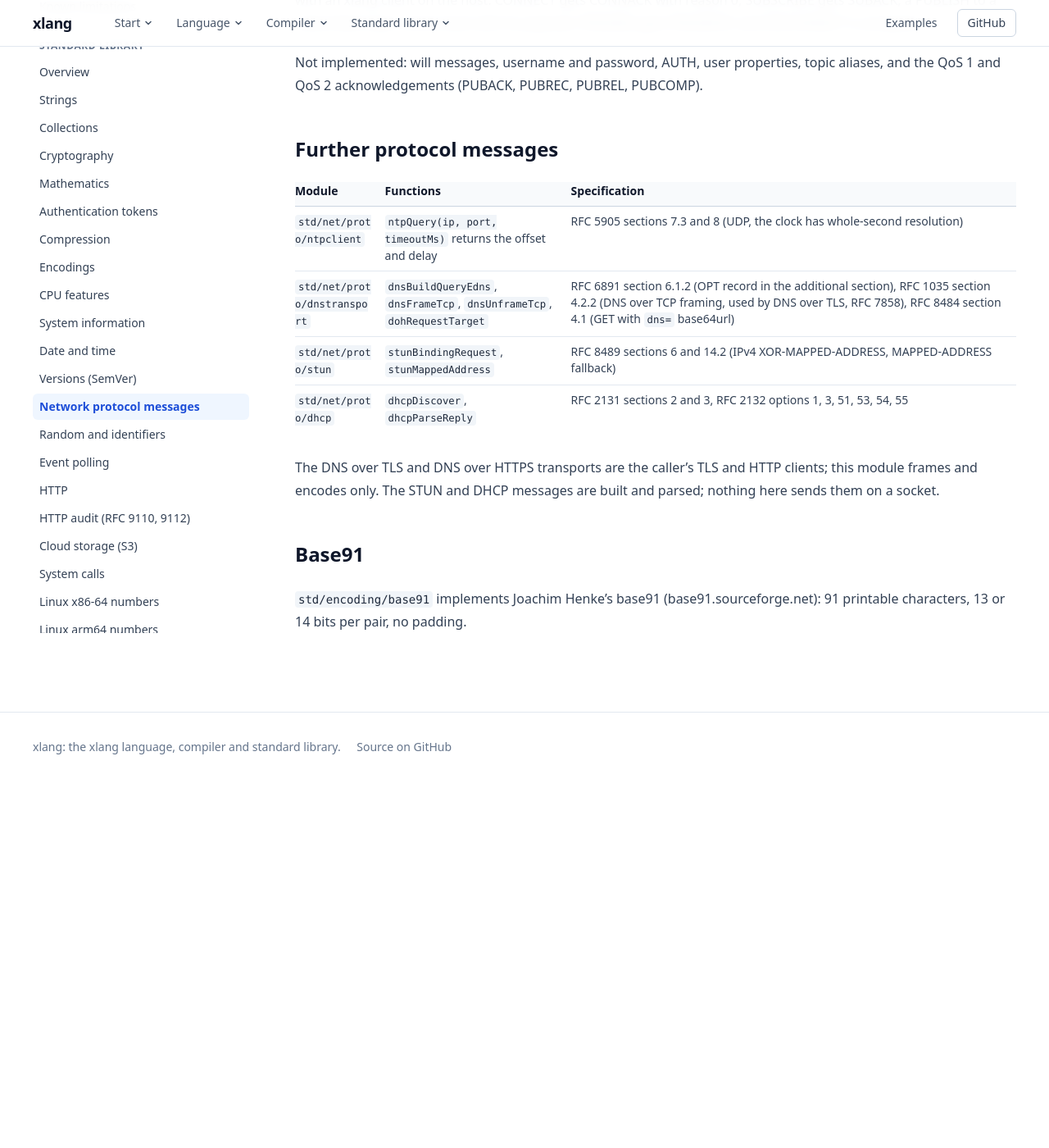
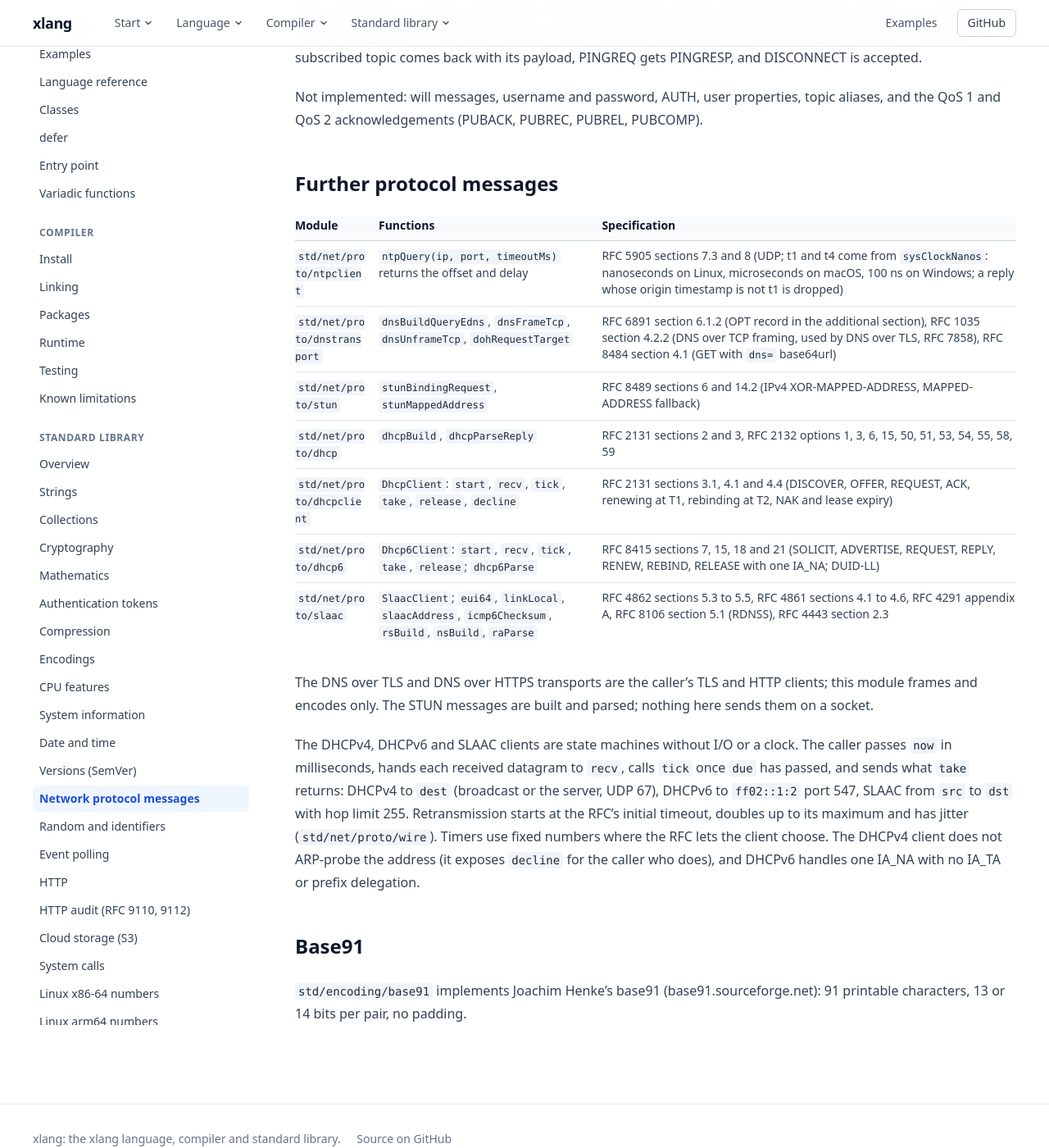
Before and after one commit to hasirciogluhq/xlang, a Jekyll site: the page built from docs/std/protocols.md, in a window 1280 px wide and 1400 px high, scrolled down 1445 px. Shown: the whole window at 82% size. Built offline with Jekyll 4.4.1, drawn with Linux system fonts in a browser that asks for light colours; nearby versions of some CDN libraries; our own code applies the rules of GitHub Pages for plain Markdown files; before the commit the page ends 2398 px from its top, so only the background shows below that; some of the changed text lies outside the part shown.

Commit message:
Enhance network protocol support and file metadata handling
- Added support for SLAAC (Stateless Address Autoconfiguration) and DHCPv6 clients, including state machine logic and message handling as per RFC 4862 and RFC 8415.
- Introduced `sysFileInfo` function for retrieving file metadata on Windows, enhancing cross-platform file handling capabilities.
- Updated documentation to reflect new functionalities and limitations in network protocols and file operations.
- Improved existing tests and added new end-to-end tests for SLAAC and file metadata functionalities, ensuring robust validation of features.

These changes enhance the network protocol handling and file metadata retrieval, contributing to better interoperability and usability across platforms.

```diff
--- a/docs/std/protocols.md
+++ b/docs/std/protocols.md
@@ -40,12 +40,17 @@ Not implemented: will messages, username and password, AUTH, user properties, to
 
 | Module | Functions | Specification |
 |---|---|---|
-| `std/net/proto/ntpclient` | `ntpQuery(ip, port, timeoutMs)` returns the offset and delay | RFC 5905 sections 7.3 and 8 (UDP, the clock has whole-second resolution) |
+| `std/net/proto/ntpclient` | `ntpQuery(ip, port, timeoutMs)` returns the offset and delay | RFC 5905 sections 7.3 and 8 (UDP; t1 and t4 come from `sysClockNanos`: nanoseconds on Linux, microseconds on macOS, 100 ns on Windows; a reply whose origin timestamp is not t1 is dropped) |
 | `std/net/proto/dnstransport` | `dnsBuildQueryEdns`, `dnsFrameTcp`, `dnsUnframeTcp`, `dohRequestTarget` | RFC 6891 section 6.1.2 (OPT record in the additional section), RFC 1035 section 4.2.2 (DNS over TCP framing, used by DNS over TLS, RFC 7858), RFC 8484 section 4.1 (GET with `dns=` base64url) |
 | `std/net/proto/stun` | `stunBindingRequest`, `stunMappedAddress` | RFC 8489 sections 6 and 14.2 (IPv4 XOR-MAPPED-ADDRESS, MAPPED-ADDRESS fallback) |
-| `std/net/proto/dhcp` | `dhcpDiscover`, `dhcpParseReply` | RFC 2131 sections 2 and 3, RFC 2132 options 1, 3, 51, 53, 54, 55 |
+| `std/net/proto/dhcp` | `dhcpBuild`, `dhcpParseReply` | RFC 2131 sections 2 and 3, RFC 2132 options 1, 3, 6, 15, 50, 51, 53, 54, 55, 58, 59 |
+| `std/net/proto/dhcpclient` | `DhcpClient`: `start`, `recv`, `tick`, `take`, `release`, `decline` | RFC 2131 sections 3.1, 4.1 and 4.4 (DISCOVER, OFFER, REQUEST, ACK, renewing at T1, rebinding at T2, NAK and lease expiry) |
+| `std/net/proto/dhcp6` | `Dhcp6Client`: `start`, `recv`, `tick`, `take`, `release`; `dhcp6Parse` | RFC 8415 sections 7, 15, 18 and 21 (SOLICIT, ADVERTISE, REQUEST, REPLY, RENEW, REBIND, RELEASE with one IA_NA; DUID-LL) |
+| `std/net/proto/slaac` | `SlaacClient`; `eui64`, `linkLocal`, `slaacAddress`, `icmp6Checksum`, `rsBuild`, `nsBuild`, `raParse` | RFC 4862 sections 5.3 to 5.5, RFC 4861 sections 4.1 to 4.6, RFC 4291 appendix A, RFC 8106 section 5.1 (RDNSS), RFC 4443 section 2.3 |
 
-The DNS over TLS and DNS over HTTPS transports are the caller's TLS and HTTP clients; this module frames and encodes only. The STUN and DHCP messages are built and parsed; nothing here sends them on a socket.
+The DNS over TLS and DNS over HTTPS transports are the caller's TLS and HTTP clients; this module frames and encodes only. The STUN messages are built and parsed; nothing here sends them on a socket.
+
+The DHCPv4, DHCPv6 and SLAAC clients are state machines without I/O or a clock. The caller passes `now` in milliseconds, hands each received datagram to `recv`, calls `tick` once `due` has passed, and sends what `take` returns: DHCPv4 to `dest` (broadcast or the server, UDP 67), DHCPv6 to `ff02::1:2` port 547, SLAAC from `src` to `dst` with hop limit 255. Retransmission starts at the RFC's initial timeout, doubles up to its maximum and has jitter (`std/net/proto/wire`). Timers use fixed numbers where the RFC lets the client choose. The DHCPv4 client does not ARP-probe the address (it exposes `decline` for the caller who does), and DHCPv6 handles one IA_NA with no IA_TA or prefix delegation.
 
 ## Base91
 
```
Also changed, not shown: other parts of docs/std/protocols.md (+1 -1 lines), docs/known-limitations.md (+3 -10 lines), docs/std/encoding.md (+14 -0 lines), docs/std/system.md (+2 -1 lines), test/e2e/tests.txt (+3 -0 lines), 6 other files.
